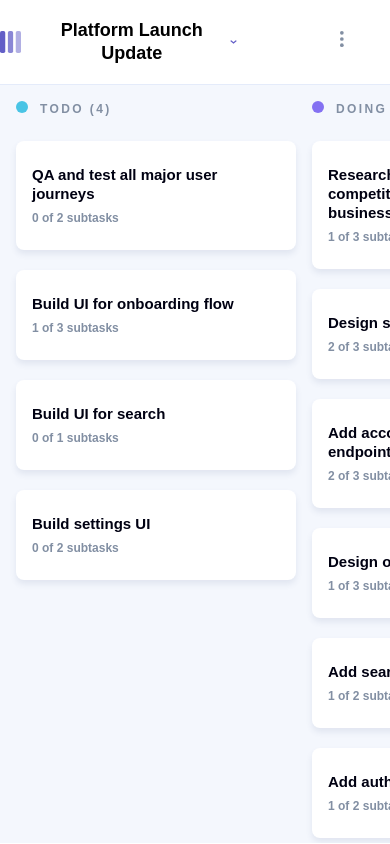
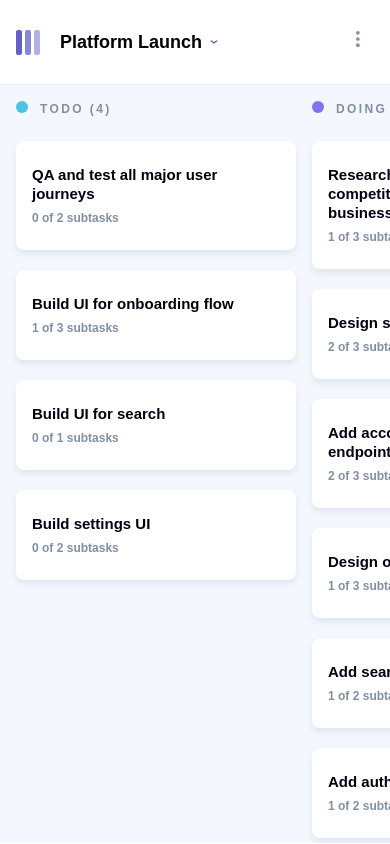
Before and after one commit to rohald89/kanban, a Next.js app: page / in a window 390 px wide. Built offline with nearby package versions, Linux system fonts and the light colour scheme.

Commit message:
made some UI adjustments to better match the design and improve responsiveness

```diff
--- a/src/components/Header/Header.jsx
+++ b/src/components/Header/Header.jsx
@@ -8,32 +8,15 @@ import AddNewTask from "./AddNewTask";
 import { useBoards } from "@src/context";
 import EditButton from "@components/shared/EditButton";
 
-const Header = ({ sidebarVisible }) => {
+const Header = () => {
   const {width} = useWindowSize();
   const [showMenu, setShowMenu] = useState(false);
   const { currentBoard, deleteBoard } = useBoards();
   const {theme} = useTheme();
 
-  const logoAnimation = {
-    closed: {
-        width: 200,
-        transition: {
-            duration: 0.1,
-            ease: 'easeInOut',
-            delay: 0,
-        }
-    },
-    open: {
-        width: 300,
-        transition: {
-            duration: 0.1,
-            ease: "easeInOut",
-            delay: 0.2,
-        }
-    },
-  }
+
   return (
-    <header className="h-[85px] flex bg-white justify-between items-center border-b border-lightGreyLine dark:bg-darkGrey dark:text-white dark:border-darkGreyLine">
+    <header className="p-4 h-[85px] flex bg-white justify-between items-center border-b border-lightGreyLine dark:bg-darkGrey dark:text-white dark:border-darkGreyLine md:p-0">
         <div className="flex items-center ">
             <AnimatePresence>
             {
@@ -56,13 +39,10 @@ const Header = ({ sidebarVisible }) => {
                     </>
                 ) : (
                     <>
-                        <motion.div
-                            variants={logoAnimation}
-                            initial="open"
-                            animate={sidebarVisible ? "open" : "closed"}
-                            className={`p-8 box-border transition-all ease border-r border-r-lightGreyLine dark:border-r-darkGreyLine`}>
+                        <div
+                            className="w-[260px] lg:w-[300px] p-8 box-border transition-all ease border-r border-r-lightGreyLine dark:border-r-darkGreyLine">
                             <Image src={theme === 'dark' ? "/logo-light.svg" : "/logo-dark.svg"} alt="kanban logo" height={25} width={152}  />
-                        </motion.div>
+                        </div>
                         <h2 className="heading-lg ml-5 mr-2">{currentBoard.name}</h2>
                     </>
                 )
@@ -70,7 +50,7 @@ const Header = ({ sidebarVisible }) => {
             </AnimatePresence>
 
         </div>
-        <div className="flex items-center gap-4 p-8">
+        <div className="flex items-center gap-4 md:pr-4">
             <AddNewTask />
             <EditButton onClick={() => deleteBoard(currentBoard.id)} type="board" className="bottom-0 left-0 -translate-x-full translate-y-28"/>
         </div>
--- a/src/components/Sidebar/Sidebar.jsx
+++ b/src/components/Sidebar/Sidebar.jsx
@@ -10,7 +10,7 @@ const Sidebar = ({ showSidebar, setShowSidebar}) => {
 
 
   return (
-        <div className={`pb-28 flex flex-col items-start py-7 border-r bg-white  border-lightGreyLine dark:bg-darkGrey dark:border-darkGreyLine transition-all ease linear duration-300 ${showSidebar ? 'translate-x-0 w-[300px]' : '-translate-x-[300px] w-0'}`}>
+        <div className={`pb-28 flex flex-col items-start py-7 border-r bg-white  border-lightGreyLine dark:bg-darkGrey dark:border-darkGreyLine transition-all duration-300 ${showSidebar ? 'translate-x-0 w-[260px] lg:w-[300px]' : '-translate-x-[300px] w-0'}`}>
             <BoardContainer/>
             <ThemeToggle />
             <SidebarToggle show={showSidebar} setShow={setShowSidebar}/>
--- a/src/context/index.js
+++ b/src/context/index.js
@@ -75,10 +75,12 @@ function BoardProvider({ children }) {
     const task = currentBoard.tasks.find((task) => task.id === taskId);
     const column = columns.find((column) => column.name === task.status);
     column.tasks = column.tasks.filter((id) => id !== taskId);
+    console.log(currentBoard.tasks);
     currentBoard.tasks = currentBoard.tasks.filter(
       (task) => task.id !== taskId
     );
     setBoards([...boards]);
+    console.log(boards);
   };
 
   const deleteBoard = (boardId) => {
--- a/src/data.json
+++ b/src/data.json
@@ -2,8 +2,8 @@
     "boards": [
       {
         "id": 0,
-        "name": "Platform Launch Update",
-        "slug": "platform-launch-update",
+        "name": "Platform Launch",
+        "slug": "platform-launch",
         "tasks": [
             {
               "title": "Build UI for onboarding flow",
```
Also changed, not shown: src/components/Modal/AddNewTaskModal.jsx (+0 -17 lines).
